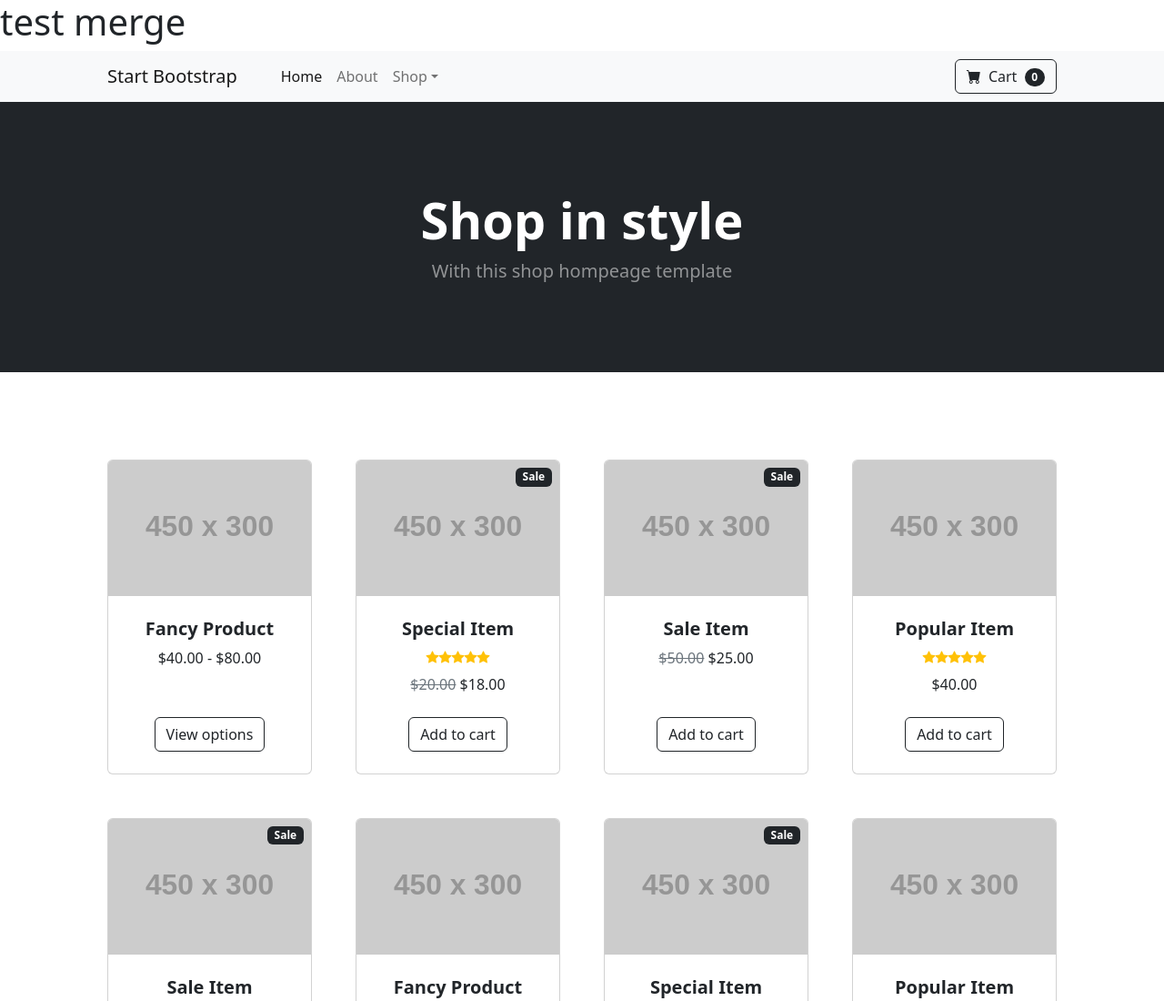
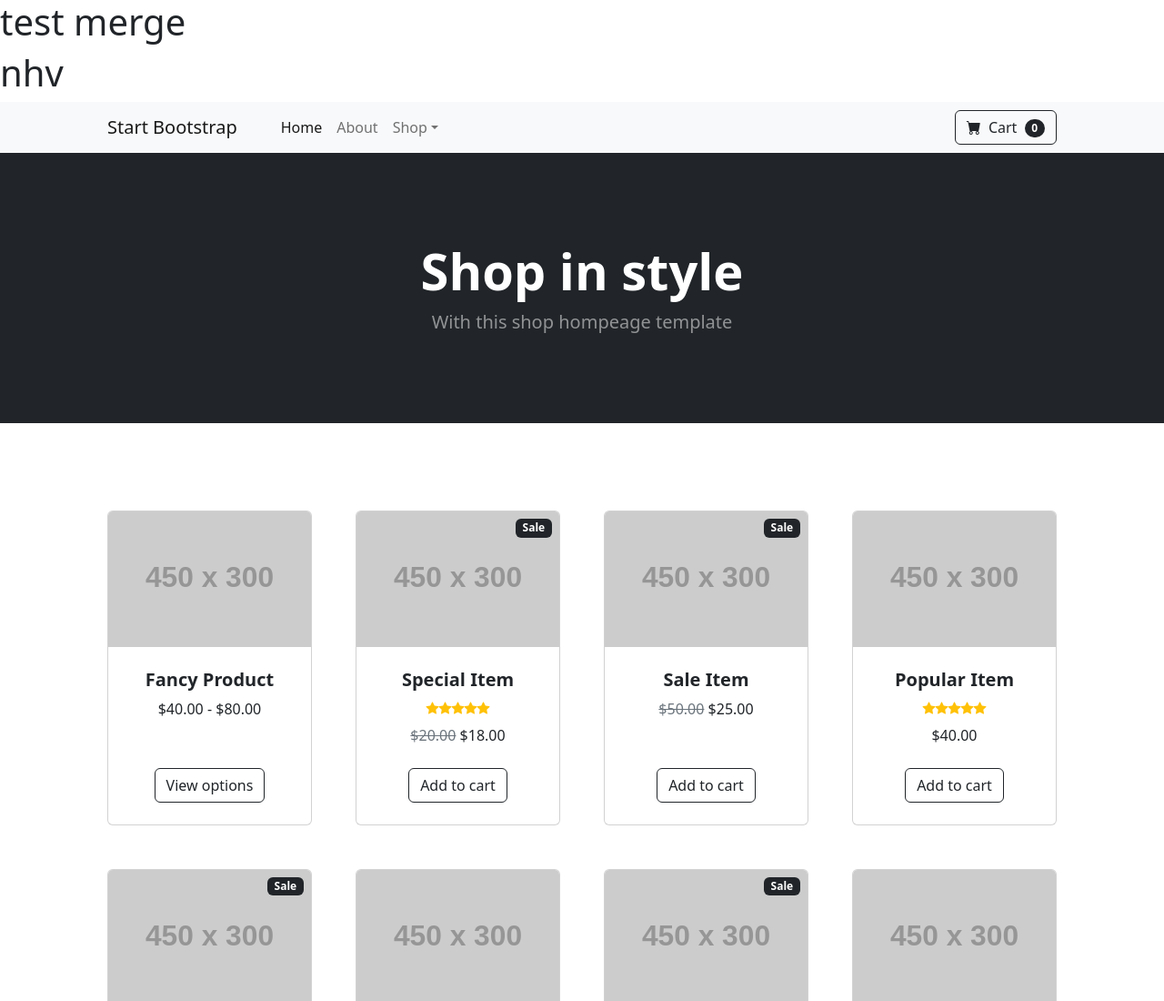
Before and after one commit to hoangvu230725/trienkhaipm, a plain HTML site: page index.html in a window 1280 px wide. Shown: the top 1100 px of the page at 91% size. Drawn offline with nearby package versions, Linux system fonts and the light colour scheme; placeholder pictures from the web are drawn by us.

Commit message:
test loi

```diff
--- a/index.html
+++ b/index.html
@@ -15,6 +15,7 @@
     </head>
     <body>
         <h1>test merge</h1>
+        <h1> nhv</h1>
         <!-- Navigation-->
         <nav class="navbar navbar-expand-lg navbar-light bg-light">
             <div class="container px-4 px-lg-5">
```
